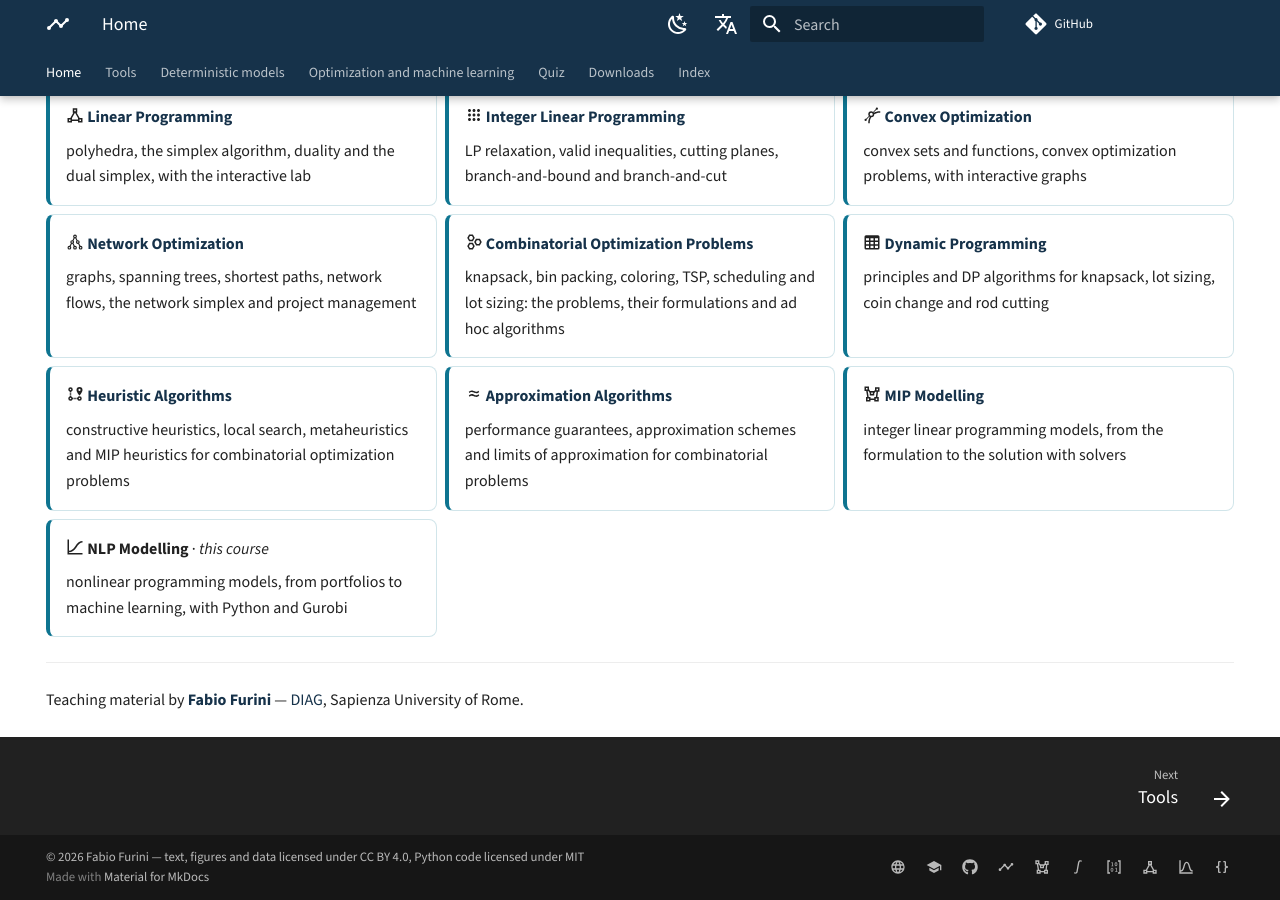
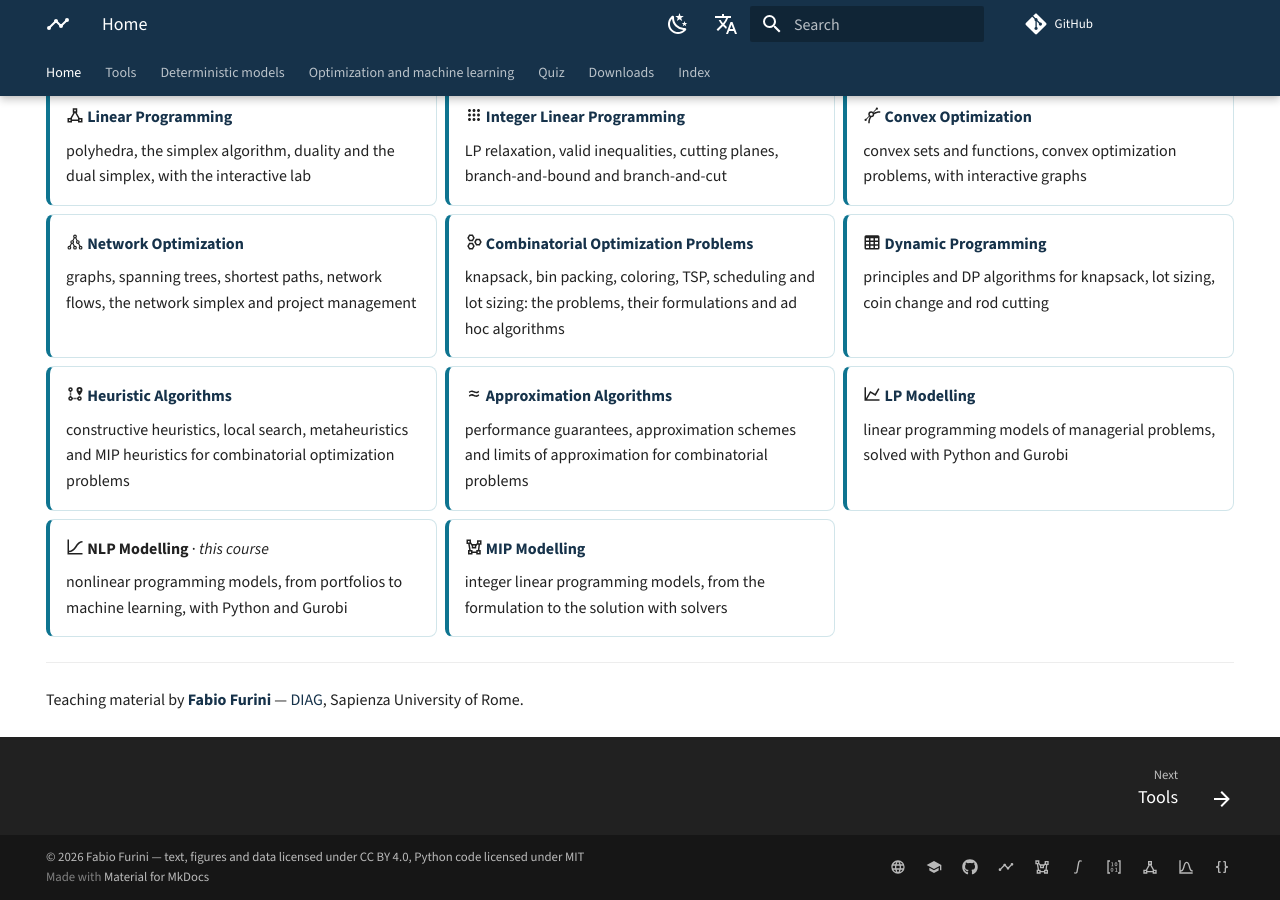
Before and after one commit to fabiofurini/nlp-modelling, an MkDocs documentation site: the page built from docs/index.md, in a window 1280 px wide and 900 px high, scrolled down 2273 px. Built offline with MkDocs 1.6.1 and Material for MkDocs 9.7.7, drawn with Linux system fonts in a browser that asks for light colours; comment, search, counter and statistics services are not loaded.

Commit message:
Home of the series
Co-Authored-By: Claude Opus 5.5 <noreply@anthropic.com>

```diff
--- a/docs/index.md
+++ b/docs/index.md
@@ -164,13 +164,17 @@ All the courses of the series are built the same way: lecture notes online and i
 
     performance guarantees, approximation schemes and limits of approximation for combinatorial problems
 
--   :material-vector-polygon: **[MIP Modelling](https://fabiofurini.github.io/mip-modelling/)**
+-   :material-chart-line: **[LP Modelling](https://fabiofurini.github.io/lp-modelling/)**
 
-    integer linear programming models, from the formulation to the solution with solvers
+    linear programming models of managerial problems, solved with Python and Gurobi
 
 -   :material-chart-bell-curve-cumulative: **NLP Modelling** · *this course*
 
     nonlinear programming models, from portfolios to machine learning, with Python and Gurobi
+
+-   :material-vector-polygon: **[MIP Modelling](https://fabiofurini.github.io/mip-modelling/)**
+
+    integer linear programming models, from the formulation to the solution with solvers
 
 </div>
 <!-- /collana -->
```
